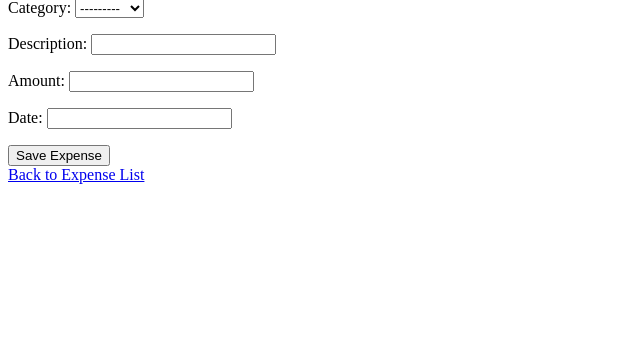
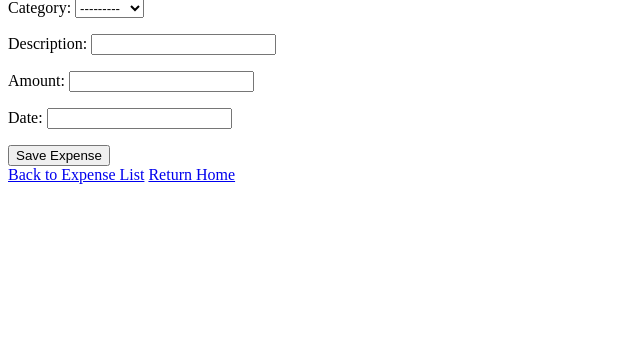
Before and after one commit to juliantormes/Budget-Tracker, a Django app: page /tracker/add/ in a window 1280 px wide. Shown: the part 81-440 px from the top of the page, without its empty margins (0-640 px from the left). Run offline with Django 5.2, Linux system fonts and the light colour scheme; data comes from the database, SQL or seed files in the repository.

Commit message:
Added Home buttom

```diff
--- a/budget_tracker/tracker/templates/tracker/add_category.html
+++ b/budget_tracker/tracker/templates/tracker/add_category.html
@@ -11,5 +11,6 @@
         {{ form.as_p }}
         <button type="submit">Save Category</button>
     </form>
+    <a href="{% url 'home' %}" class="btn">Return Home</a>
 </body>
 </html>
--- a/budget_tracker/tracker/templates/tracker/add_expense.html
+++ b/budget_tracker/tracker/templates/tracker/add_expense.html
@@ -13,5 +13,6 @@
     </form>
     <!-- Link to go back to the expense list -->
     <a href="{% url 'expense_list' %}">Back to Expense List</a>
+    <a href="{% url 'home' %}" class="btn">Return Home</a>
 </body>
 </html>
--- a/budget_tracker/tracker/templates/tracker/expense_list.html
+++ b/budget_tracker/tracker/templates/tracker/expense_list.html
@@ -13,5 +13,6 @@
             <li>{{ expense.date }} - {{ expense.category.name }} - ${{ expense.amount }} - {{ expense.description }}</li>
         {% endfor %}
     </ul>
+    <a href="{% url 'home' %}" class="btn">Return Home</a>
 </body>
 </html>
```
